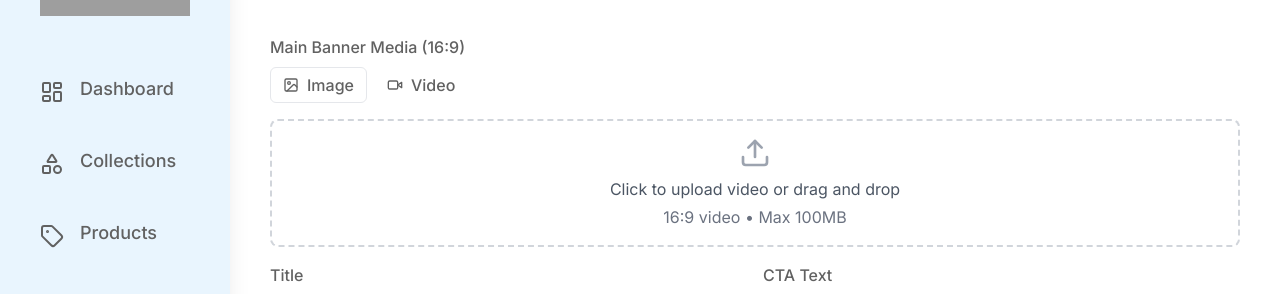
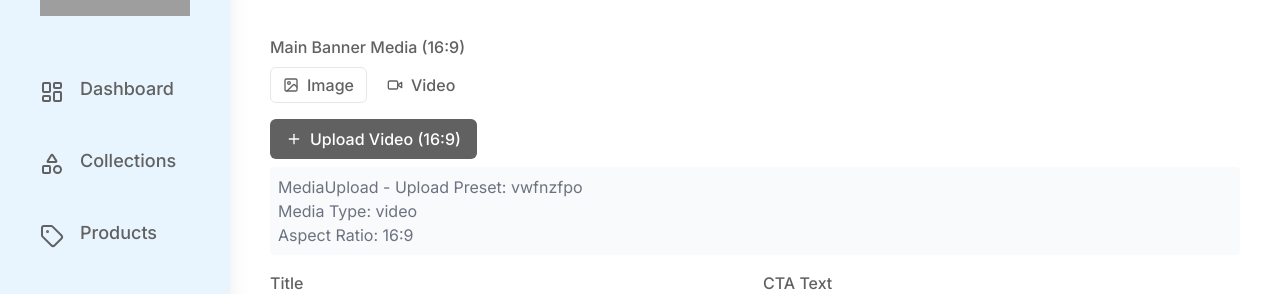
Before and after one commit to says10/DrapeAndDime, a Next.js app in the folder borcella_admin-master/: page /banners/new in a window 1280 px wide. Shown: the part 137-431 px from the top of the page. Built offline with nearby package versions, Linux system fonts and the light colour scheme; grey boxes are pictures that could not be loaded.

Commit message:
Website banner addn

```diff
--- a/borcella_admin-master/components/custom ui/MediaUpload.tsx
+++ b/borcella_admin-master/components/custom ui/MediaUpload.tsx
@@ -2,7 +2,7 @@
 
 import { useState, useRef } from "react";
 import { Button } from "@/components/ui/button";
-import { Trash, Upload, Image as ImageIcon, Video } from "lucide-react";
+import { Plus, Trash, AlertCircle, Image as ImageIcon, Video } from "lucide-react";
 import { toast } from "sonner";
 
 interface MediaUploadProps {
@@ -22,8 +22,8 @@ const MediaUpload = ({
   onTypeChange,
   aspectRatio = "16:9"
 }: MediaUploadProps) => {
-  const [isDragOver, setIsDragOver] = useState(false);
   const [isUploading, setIsUploading] = useState(false);
+  const [uploadError, setUploadError] = useState<string | null>(null);
   const fileInputRef = useRef<HTMLInputElement>(null);
 
   const handleFileUpload = async (file: File) => {
@@ -34,11 +34,13 @@ const MediaUpload = ({
     const isVideo = file.type.startsWith('video/');
 
     if (mediaType === 'image' && !isImage) {
+      setUploadError("Please select an image file");
       toast.error("Please select an image file");
       return;
     }
 
     if (mediaType === 'video' && !isVideo) {
+      setUploadError("Please select a video file");
       toast.error("Please select a video file");
       return;
     }
@@ -46,11 +48,13 @@ const MediaUpload = ({
     // Validate file size (100MB for videos, 10MB for images)
     const maxSize = mediaType === 'video' ? 100 * 1024 * 1024 : 10 * 1024 * 1024;
     if (file.size > maxSize) {
+      setUploadError(`File size must be less than ${mediaType === 'video' ? '100MB' : '10MB'}`);
       toast.error(`File size must be less than ${mediaType === 'video' ? '100MB' : '10MB'}`);
       return;
     }
 
     setIsUploading(true);
+    setUploadError(null);
 
     try {
       // Create FormData
@@ -74,6 +78,7 @@ const MediaUpload = ({
       toast.success(`${mediaType === 'image' ? 'Image' : 'Video'} uploaded successfully!`);
     } catch (error) {
       console.error('Upload error:', error);
+      setUploadError(`Failed to upload ${mediaType}. Please try again.`);
       toast.error(`Failed to upload ${mediaType}. Please try again.`);
     } finally {
       setIsUploading(false);
@@ -87,34 +92,14 @@ const MediaUpload = ({
     }
   };
 
-  const handleDragOver = (e: React.DragEvent) => {
-    e.preventDefault();
-    setIsDragOver(true);
-  };
-
-  const handleDragLeave = (e: React.DragEvent) => {
-    e.preventDefault();
-    setIsDragOver(false);
-  };
-
-  const handleDrop = (e: React.DragEvent) => {
-    e.preventDefault();
-    setIsDragOver(false);
-
-    const file = e.dataTransfer.files[0];
-    if (file) {
-      handleFileUpload(file);
-    }
-  };
-
   const handleClick = () => {
     fileInputRef.current?.click();
   };
 
   return (
-    <div className="space-y-4">
+    <div>
       {/* Media Type Toggle */}
-      <div className="flex gap-2">
+      <div className="flex gap-2 mb-4">
         <Button
           type="button"
           variant={mediaType === 'image' ? 'default' : 'outline'}
@@ -139,46 +124,40 @@ const MediaUpload = ({
 
       {/* Preview */}
       {value && (
-        <div className="relative">
+        <div className="mb-4">
+          <div className="relative w-[200px] h-[200px]">
+            <div className="absolute top-0 right-0 z-10">
+              <Button type="button" onClick={onRemove} size="sm" className="bg-red-1 text-white">
+                <Trash className="h-4 w-4" />
+              </Button>
+            </div>
             {mediaType === 'image' ? (
               <img
                 src={value}
-              alt="Preview"
-              className="w-full rounded-lg"
-              style={{ aspectRatio }}
+                alt="banner"
+                className="object-cover rounded-lg w-full h-full"
               />
             ) : (
               <video
                 src={value}
-              className="w-full rounded-lg"
-              style={{ aspectRatio }}
+                className="object-cover rounded-lg w-full h-full"
                 controls
                 muted
               />
             )}
-          <Button
-            type="button"
-            onClick={onRemove}
-            size="sm"
-            className="absolute top-2 right-2 bg-red-600 hover:bg-red-700 text-white"
-          >
-            <Trash className="h-4 w-4" />
-          </Button>
+          </div>
         </div>
       )}
 
-      {/* Upload Area */}
-      <div
-        className={`w-full h-32 border-2 border-dashed rounded-lg flex flex-col items-center justify-center transition-colors cursor-pointer ${
-          isDragOver
-            ? 'border-blue-500 bg-blue-50'
-            : 'border-gray-300 hover:border-gray-400'
-        }`}
-        onDragOver={handleDragOver}
-        onDragLeave={handleDragLeave}
-        onDrop={handleDrop}
-        onClick={handleClick}
-      >
+      {/* Upload Error */}
+      {uploadError && (
+        <div className="flex items-center gap-2 p-3 bg-red-50 border border-red-200 rounded-lg mb-4">
+          <AlertCircle className="h-4 w-4 text-red-600" />
+          <span className="text-sm text-red-700">{uploadError}</span>
+        </div>
+      )}
+
+      {/* File Input */}
       <input
         ref={fileInputRef}
         type="file"
@@ -187,26 +166,25 @@ const MediaUpload = ({
         className="hidden"
       />
 
-        {isUploading ? (
-          <div className="flex flex-col items-center">
-            <div className="animate-spin rounded-full h-8 w-8 border-b-2 border-gray-900 mb-2"></div>
-            <span className="text-sm text-gray-600">Uploading...</span>
-          </div>
-        ) : (
-          <div className="flex flex-col items-center">
-            <Upload className="h-8 w-8 text-gray-400 mb-2" />
-            <span className="text-sm text-gray-600">
-              {isDragOver
-                ? `Drop ${mediaType} here`
-                : `Click to upload ${mediaType} or drag and drop`
-              }
-            </span>
-            <span className="text-xs text-gray-500 mt-1">
-              {aspectRatio} {mediaType} • Max {mediaType === 'video' ? '100MB' : '10MB'}
-            </span>
+      {/* Upload Button */}
+      <Button
+        type="button"
+        onClick={handleClick}
+        disabled={isUploading}
+        className="bg-grey-1 text-white disabled:opacity-50 disabled:cursor-not-allowed"
+      >
+        <Plus className="h-4 w-4 mr-2" />
+        {isUploading ? "Uploading..." : `Upload ${mediaType === 'image' ? 'Image' : 'Video'} (${aspectRatio})`}
+      </Button>
+
+      {/* Debug Info (remove in production) */}
+      {process.env.NODE_ENV === 'development' && (
+        <div className="text-xs text-gray-500 p-2 bg-gray-50 rounded mt-2">
+          <p>MediaUpload - Upload Preset: vwfnzfpo</p>
+          <p>Media Type: {mediaType}</p>
+          <p>Aspect Ratio: {aspectRatio}</p>
         </div>
       )}
-      </div>
     </div>
   );
 };
```
Also changed, not shown: 1 other file (tests, documents, lock files or other folders). Lines whose indentation alone changed are shown as unchanged.
